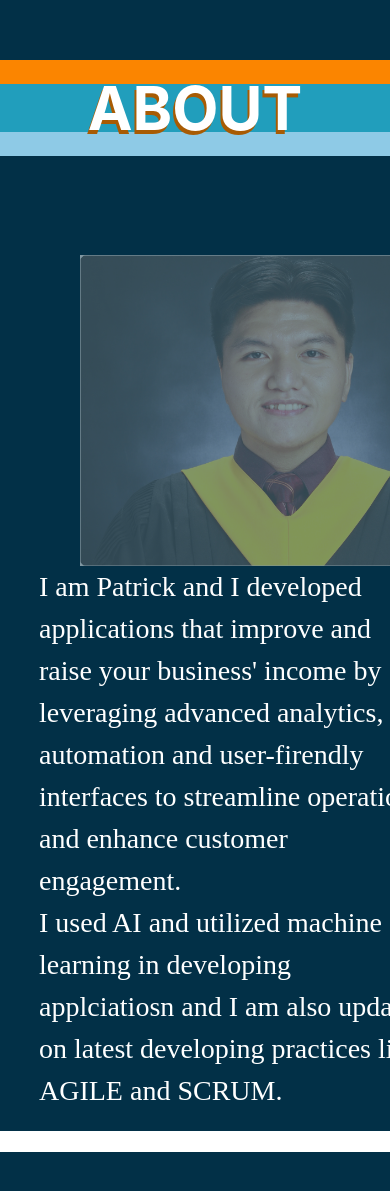
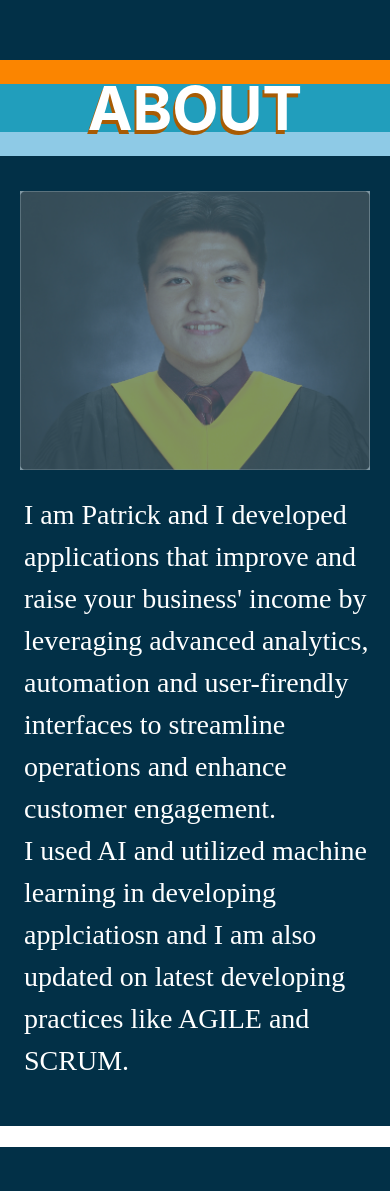
Before and after one commit to pat-gallardo/portfolio-website, a React (Create React App) app in the folder frontend/: page / in a window 390 px wide. Shown: the part 828-2019 px from the top of the page. Built offline with nearby package versions, Linux system fonts and the light colour scheme.

Commit message:
Added mobile responsiveness of about page

```diff
--- a/frontend/src/components/about.tsx
+++ b/frontend/src/components/about.tsx
@@ -4,12 +4,12 @@ const About = () => {
     return (
         <>
         <div className="flex mt-[5%] mb-[5%] flex-col sm:flex-row justify-between">
-            <div className="w-full sm:w-1/2  sm:self-center sm:pt-0 pt-20 ml-20 mr-20 sm:ml-5 sm:mr-5">
+            <div className="w-full sm:w-1/2  sm:self-center sm:pt-0 pt-[1rem] sm:pt-20 ml-5 pr-[2.5rem] sm:mr-5">
                 <img className="saturate-150 opacity-50 sm:ml-0 sm:w-full" src={require('../assets/front-photo2.png')} alt="profile-photo"></img>
             </div>
-            <div className="flex flex-col gap-[10%] w-full sm:w-1/2 ml-[10%]">
-                <div className="text-white text-[28px] montserrat ">{aboutMessage}</div>
-                <div className="text-white text-[28px] montserrat ">{aboutNextMessage}</div>
+            <div className="flex flex-col gap-[10%] w-full sm:w-1/2 m-3 p-3 sm:ml-[10%] text-wrap">
+                <div className="w-full text-white text-[28px] montserrat ">{aboutMessage}</div>
+                <div className="w-full text-white text-[28px] montserrat ">{aboutNextMessage}</div>
             </div>
         </div>
         <div className="bg-white p-[0.5px] text-sm text-transparent">.</div>
```
